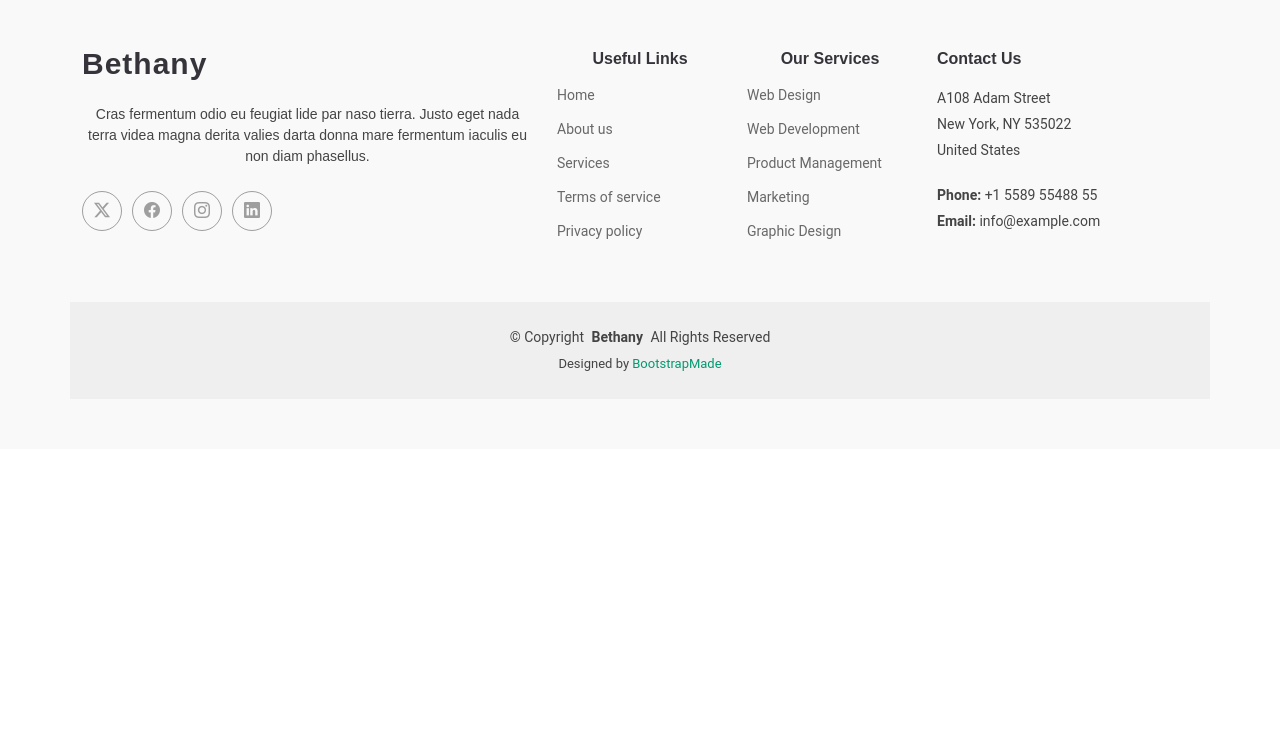
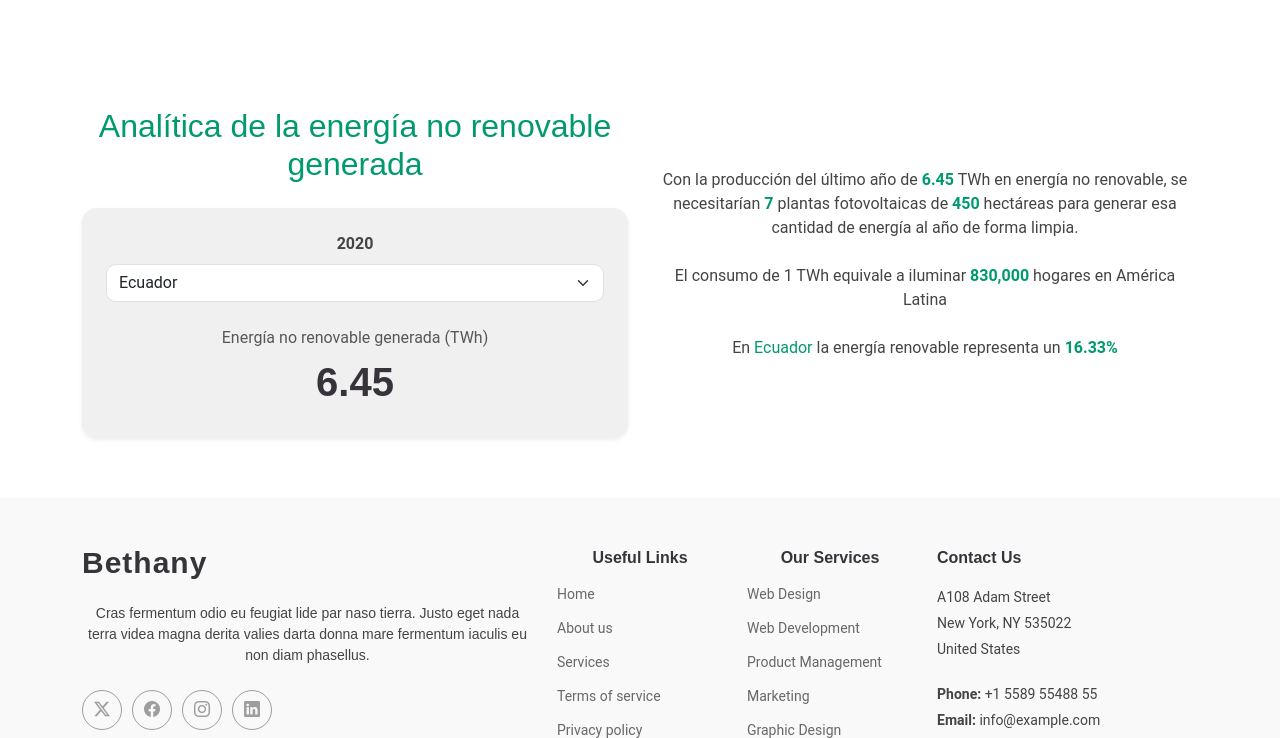
Before and after one commit to Samuelbriones/hackaton, a Django app: page / in a window 1280 px wide. Shown: the part 91-829 px from the top of the page. Before the commit the page ends 490 px from the top, so only its background shows below. Run offline with Django 5.2, Linux system fonts and the light colour scheme; some libraries are stand-ins or nearby versions.

Commit message:
fixed index

```diff
--- a/templates/index.html
+++ b/templates/index.html
@@ -90,6 +90,24 @@
       margin-bottom: 20px;
       color: #333;
     }
+
+    .custom-green {
+      color: #009970 !important;
+    }
+
+    .bg-custom-gray {
+      background-color: #f0f0f0 !important;
+      border-radius: 15px !important; /* Bordes más redondeados para el contenedor */
+    }
+
+    .custom-green-text {
+      color: #009970 !important;
+      font-weight: bold;
+    }
+
+    .form-select {
+      border-radius: 10px !important; /* Bordes redondeados para el select */
+    }
   </style>
 
 </head>
@@ -141,6 +159,57 @@
 
     {% block content %}
 
+    <section class="container mt-5">
+      <div class="row">
+        <!-- Columna izquierda -->
+        <div class="col-md-6">
+          <h2 class="custom-green mb-4">Analítica de la energía no renovable generada</h2>
+
+          <div class="bg-custom-gray p-4 shadow-sm">
+            <div class="mb-3">
+              <label class="d-block fw-bold mb-2">2020</label>
+              <select class="form-select" id="countrySelect">
+                <option value="Ecuador">Ecuador</option>
+              </select>
+            </div>
+
+            <div class="mt-4">
+              <p class="text-muted mb-2">Energía no renovable generada (TWh)</p>
+              <h3 class="display-6 fw-bold">6.45</h3>
+            </div>
+          </div>
+        </div>
+
+        <!-- Columna derecha -->
+        <div class="col-md-6 d-flex align-items-center">
+          <div class="py-4">
+            <p class="mb-4">
+              Con la producción del último año de
+              <span class="custom-green-text">6.45</span> TWh en energía no renovable,
+              se necesitarían <span class="custom-green-text">7</span> plantas fotovoltaicas
+              de <span class="custom-green-text">450</span> hectáreas para generar esa
+              cantidad de energía al año de forma limpia.
+            </p>
+
+            <p class="mb-4">
+              El consumo de 1 TWh equivale a iluminar
+              <span class="custom-green-text">830,000</span> hogares en América Latina
+            </p>
+
+            <p>
+              En <span class="custom-green">Ecuador</span> la energía renovable representa un
+              <span class="custom-green-text">16.33%</span>
+            </p>
+          </div>
+        </div>
+      </div>
+    </section>
+
+    <script>
+      document.getElementById('countrySelect').addEventListener('change', function(e) {
+        console.log('País seleccionado:', e.target.value);
+      });
+    </script>
     {% endblock %}
 
   </main>
```
